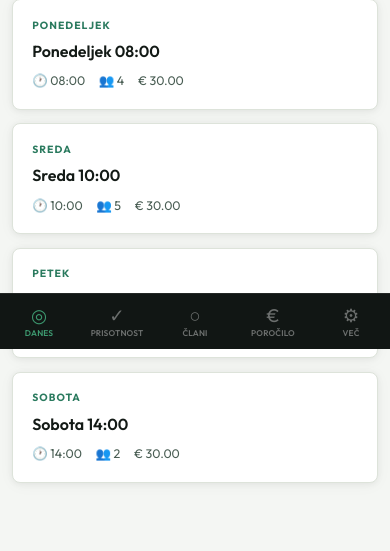
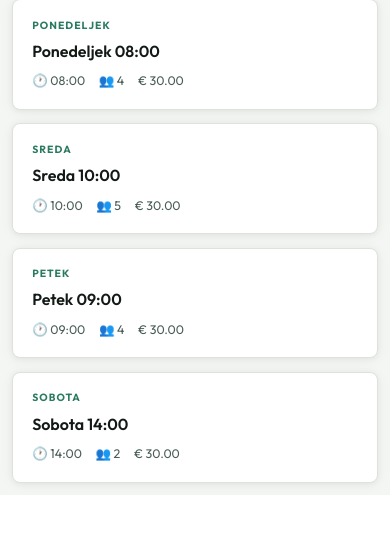
Before and after one commit to NikaFurlan/terapevtska, a Flask app: page / in a window 390 px wide. Shown: the part 495-1046 px from the top of the page. After the commit the page ends 990 px from the top, so only its background shows below. Run offline with Flask 3, Linux system fonts and the light colour scheme; a user stored in the database is signed in; data comes from the database, SQL or seed files in the repository; both versions use the stored data as it was after the commit.

Commit message:
mobile app

```diff
--- a/static/css/style.css
+++ b/static/css/style.css
@@ -578,8 +578,7 @@ tbody tr:last-child { border-bottom: none; }
 }
 .session-history-row:hover { border-color: var(--green); }
 
-/* ── Bottom navigation (mobile only) ────────────────────────────────────── */
-.bottom-nav { display: none; }
+/* bottom-nav removed */
 
 /* ═══════════════════════════════════════════════════════════════════════════
    MOBILE ADDITIONS — supplementary rules
@@ -599,32 +598,6 @@ tbody tr:last-child { border-bottom: none; }
   .btn-sm { min-height: 36px; }
   .att-btn { min-height: 42px; }
 
-  /* Bottom navigation */
-  .bottom-nav {
-    display: flex;
-    position: fixed; bottom: 0; left: 0; right: 0; z-index: 92;
-    background: var(--sidebar-bg);
-    border-top: 1px solid rgba(255,255,255,.08);
-    height: 56px;
-  }
-  .bottom-nav-item {
-    flex: 1; display: flex; flex-direction: column;
-    align-items: center; justify-content: center; gap: 2px;
-    background: none; border: none; cursor: pointer;
-    color: rgba(255,255,255,.38); transition: color .15s;
-    font-family: 'Outfit', sans-serif; padding: 4px 2px 6px;
-    min-height: 56px; -webkit-tap-highlight-color: transparent;
-  }
-  .bottom-nav-item.active { color: var(--green-mid); }
-  .bottom-nav-item:active { color: rgba(255,255,255,.7); }
-  .bottom-nav-icon { font-size: 1.15rem; line-height: 1.2; }
-  .bottom-nav-label {
-    font-size: .57rem; font-weight: 600;
-    text-transform: uppercase; letter-spacing: .04em; line-height: 1;
-  }
-
-  /* Add bottom padding for bottom nav */
-  .content { padding-bottom: calc(56px + 1rem); }
 
   /* Attendance header — stack date picker and save */
   .att-header-actions { flex-direction: column; align-items: stretch; width: 100%; }
@@ -644,8 +617,3 @@ tbody tr:last-child { border-bottom: none; }
   .session-history-row { flex-wrap: wrap; }
   .session-history-actions { width: 100%; justify-content: flex-end; margin-top: .25rem; }
 }
-
-@media (max-width: 480px) {
-  .content { padding-bottom: calc(56px + .75rem); }
-  .bottom-nav-label { font-size: .52rem; letter-spacing: .02em; }
-}
--- a/templates/index.html
+++ b/templates/index.html
@@ -346,30 +346,6 @@
   </div>
 </div>
 
-<!-- Mobile bottom navigation -->
-<nav class="bottom-nav" id="bottom-nav">
-  <button class="bottom-nav-item active" onclick="navigateTo('dashboard')" data-nav="dashboard">
-    <span class="bottom-nav-icon">◎</span>
-    <span class="bottom-nav-label">Danes</span>
-  </button>
-  <button class="bottom-nav-item" onclick="navigateTo('attendance-nav')" data-nav="attendance-nav">
-    <span class="bottom-nav-icon">✓</span>
-    <span class="bottom-nav-label">Prisotnost</span>
-  </button>
-  <button class="bottom-nav-item" onclick="navigateTo('members')" data-nav="members">
-    <span class="bottom-nav-icon">○</span>
-    <span class="bottom-nav-label">Člani</span>
-  </button>
-  <button class="bottom-nav-item" onclick="navigateTo('report')" data-nav="report">
-    <span class="bottom-nav-icon">€</span>
-    <span class="bottom-nav-label">Poročilo</span>
-  </button>
-  <button class="bottom-nav-item" onclick="navigateTo('settings')" data-nav="settings">
-    <span class="bottom-nav-icon">⚙</span>
-    <span class="bottom-nav-label">Več</span>
-  </button>
-</nav>
-
 <script src="/static/js/app.js"></script>
 </body>
 </html>
```
Also changed, not shown: terapevtska.db.
